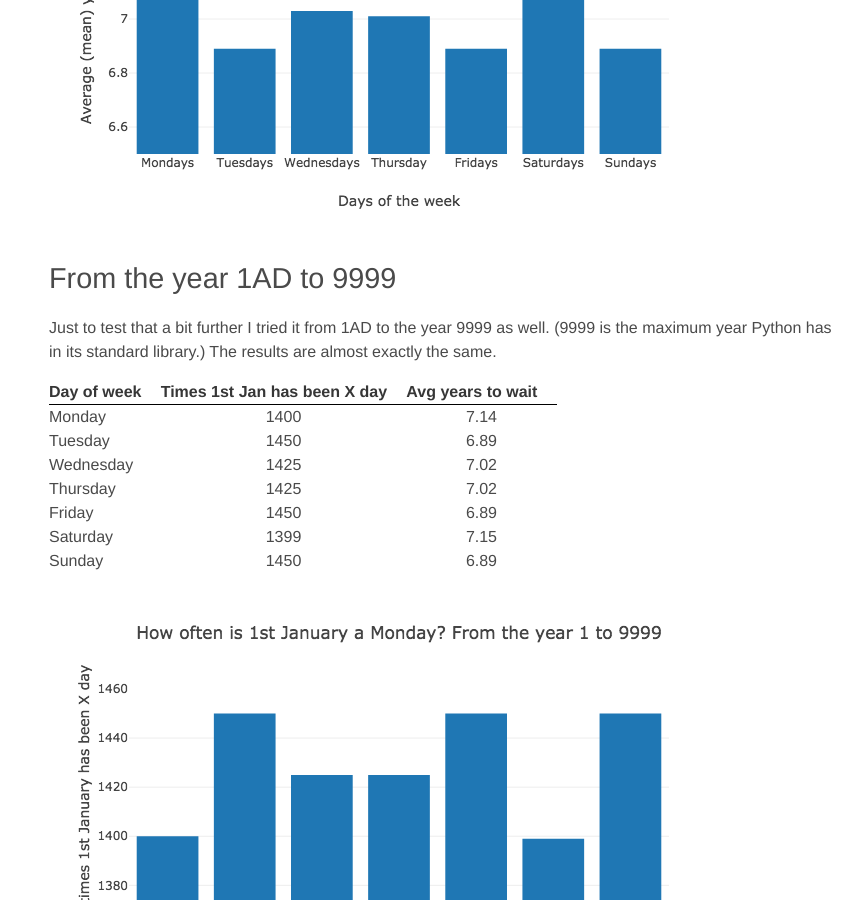
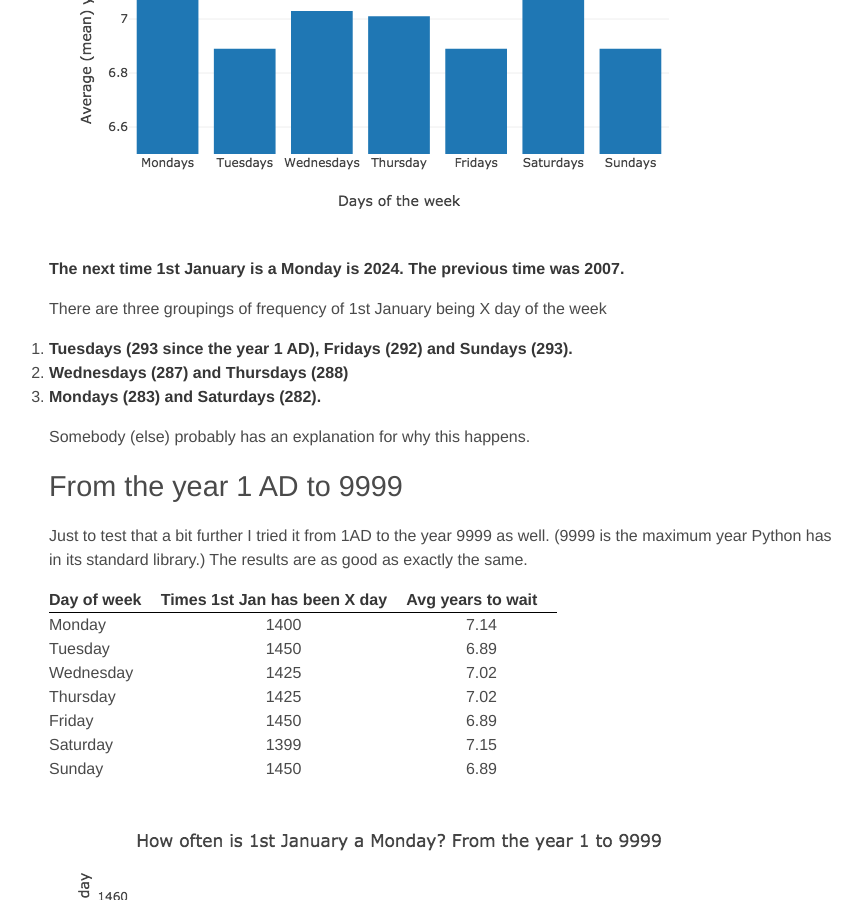
Before and after one commit to edjw/edjw.github.io, a Jekyll site: the page built from _posts/2018-01-02-how-often-is-1st-january-a-monday.md, in a window 1280 px wide and 900 px high, scrolled down 1428 px. Shown: the whole window, without its empty margins (199-1061 px from the left). Built offline with Jekyll 4.4.1, drawn with Linux system fonts in a browser that asks for light colours; our own code applies the rules of GitHub Pages for plain Markdown files; some of the changed text lies outside the part shown.

Commit message:
Update from Forestry.io - 2018-01-02-how-often-is-1st-january-a-monday.md

```diff
--- a/_posts/2018-01-02-how-often-is-1st-january-a-monday.md
+++ b/_posts/2018-01-02-how-often-is-1st-january-a-monday.md
@@ -4,11 +4,11 @@ date: 2018-01-02 00:00:00 +0000
 ---
 Yesterday, 1st January 2018 was a Monday. In my mind, Monday is the first day of the week. Some people think it's Sunday. I don't understand those people.
 
-Anyway, it made me wonder...How often the first day of the week is the first day of the year? And how many years will we have to wait until the first day of the year is a Monday again?
+Anyway, it made me wonder...How often has the first day of the week been the first day of the year? And how many years will we have to wait until the first day of the year is a Monday again?
 
-I wrote some [bad, repetitive Python code](#that-bad-repetitive-python) to work this out. I also some made bad, repetitive use of the [Plotly Python Library](https://plot.ly/python/) to make some bar charts.
+I wrote some [bad, repetitive Python code](#that-bad-repetitive-python) to work this out. I also made some bad, repetitive use of the [Plotly Python Library](https://plot.ly/python/) to make some bar charts.
 
-# From the year 1AD to 2018
+# From the year 1 AD to 2018
 
 | Day of week | Times 1st Jan has been X day | Avg years to wait |
 | --- | :---: | :---: |
@@ -22,9 +22,19 @@ I wrote some [bad, repetitive Python code](#that-bad-repetitive-python) to work
 
 ![](/uploads/2018/01/02/first_jan_mon_2018.png)![](/uploads/2018/01/02/mean_wait_2018.png)
 
-# From the year 1AD to 9999
+**The next time 1st January is a Monday is 2024. The previous time was 2007.**
 
-Just to test that a bit further I tried it from 1AD to the year 9999 as well. (9999 is the maximum year Python has in its standard library.) The results are almost exactly the same.
+There are three groupings of frequency of 1st January being X day of the week
+
+1. **Tuesdays (293 since the year 1 AD), Fridays (292) and Sundays (293).**
+2. **Wednesdays (287) and Thursdays (288)**
+3. **Mondays (283) and Saturdays (282).**
+
+Somebody (else) probably has an explanation for why this happens.
+
+# From the year 1 AD to 9999
+
+Just to test that a bit further I tried it from 1AD to the year 9999 as well. (9999 is the maximum year Python has in its standard library.) The results are as good as exactly the same.
 
 | Day of week | Times 1st Jan has been X day | Avg years to wait |
 | --- | :---: | :---: |
@@ -41,6 +51,8 @@ Just to test that a bit further I tried it from 1AD to the year 9999 as well. (9
 ![](/uploads/2018/01/02/mean_wait_9999.png)
 
 # That bad, repetitive Python
+
+In case you want to work with this here's that bad, repetitive code I used.
 
     from datetime import datetime
     from statistics import mean
```
